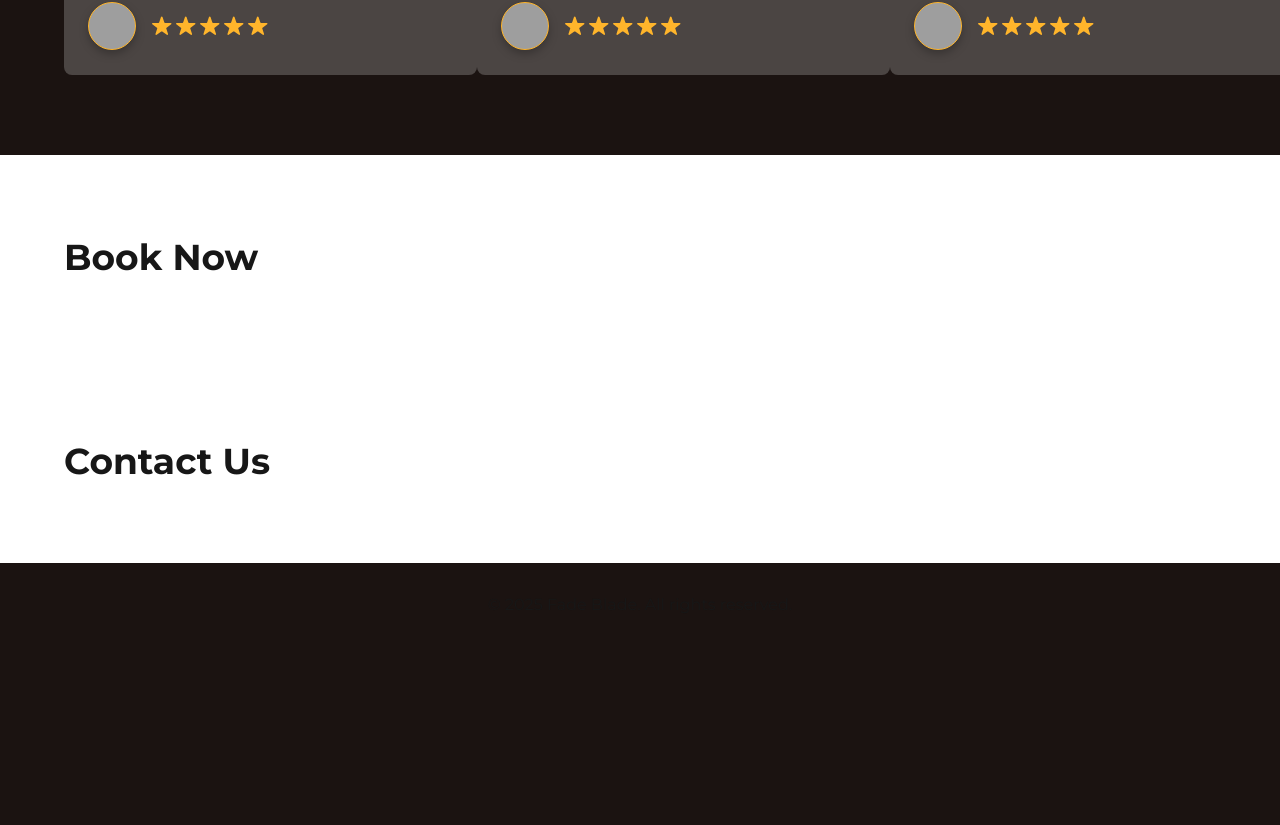
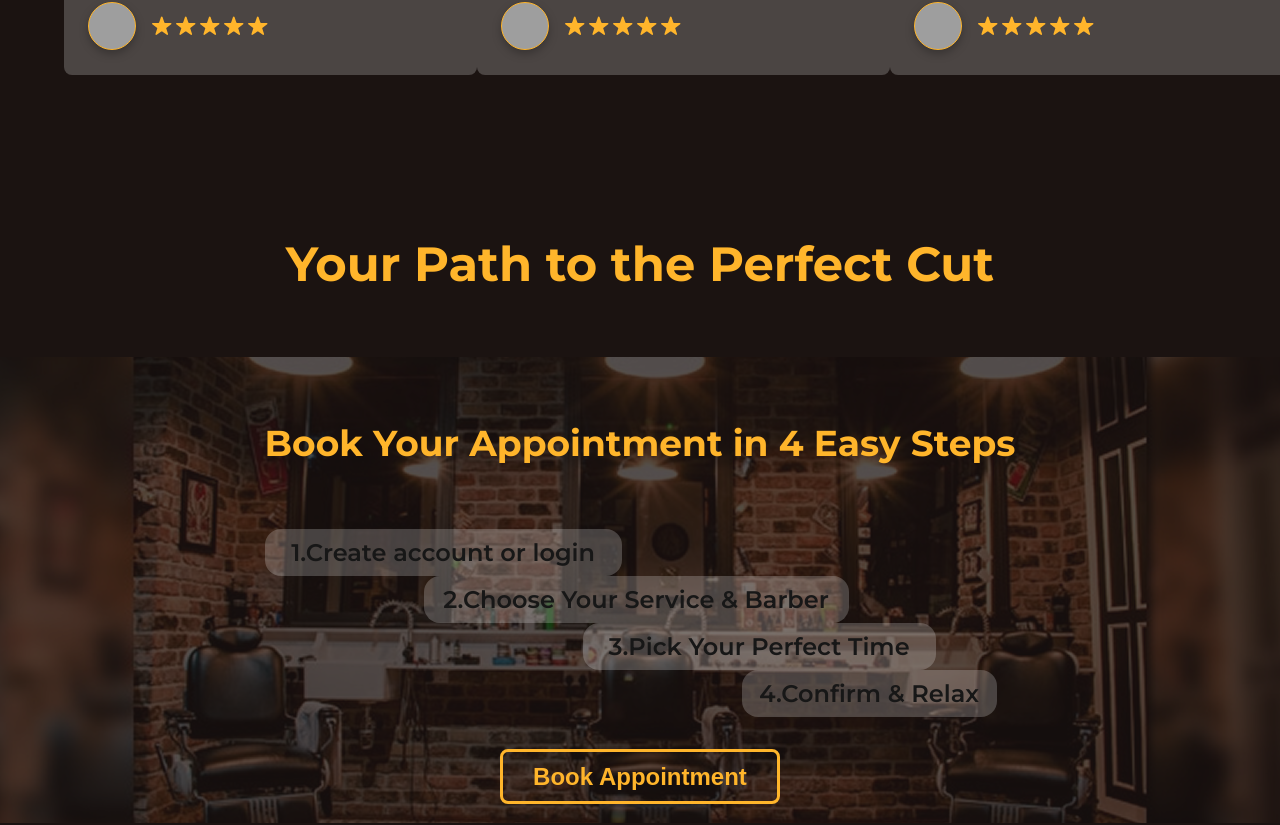
Before and after one commit to LataM88/fade-blade, a Next.js app: page / in a window 1280 px wide. Shown: the part 4216-5041 px from the top of the page. Before the commit the page ends 4862 px from the top, so only its background shows below. Built offline with nearby package versions, Linux system fonts and the light colour scheme; grey boxes are pictures that could not be loaded.

Commit message:
how to book zrobione

```diff
--- a/src/app/components/landing/BookingCTASection/BookingCTASection.module.css
+++ b/src/app/components/landing/BookingCTASection/BookingCTASection.module.css
@@ -1,10 +1,97 @@
 .section {
     padding: 80px 0;
-    background-color: var(--background);
+    background-color: var(--brown-secondary);
 }
 
 .container {
+    display: flex;
+    flex-direction: column;
+    justify-content: center;
+    align-items: center;
     max-width: 1200px;
     margin: 0 auto;
     padding: 0 24px;
 }
+
+.section h1 {
+    display: flex;
+    justify-content: center;
+    align-items: center;
+    color: var(--primary-yellow);
+    margin-bottom: 64px;
+}
+
+.content {
+    display: flex;
+    flex-direction: column;
+    align-items: center;
+    background-image: url('/images/booking-bg.png');
+    background-size: cover;
+    background-position: center;
+    width: 1312px;
+    height: 466px;
+}
+
+.contentHeader h2 {
+    color: var(--primary-yellow);
+    margin-top: 64px;
+}
+
+.contentSteps {
+    display: flex;
+    flex-direction: column;
+    margin-top: 64px;
+    font-size: 24px;
+    gap: 0px;
+    font-weight: 600;
+}
+
+.contentStep1 {
+    display: flex;
+    justify-content: center;
+    align-items: center;
+    background-color: var(--border-white-22);
+    border-radius: 16px;
+    width: 357px;
+    height: 47px;
+}
+
+.contentStep2 {
+    display: flex;
+    justify-content: center;
+    align-items: center;
+    margin-left: 159px;
+    background-color: var(--border-white-22);
+    border-radius: 16px;
+    width: 425px;
+    height: 47px;
+}
+
+.contentStep3 {
+    display: flex;
+    justify-content: center;
+    align-items: center;
+    margin-left: 318px;
+    background-color: var(--border-white-22);
+    border-radius: 16px;
+    width: 353px;
+    height: 47px;
+}
+
+.contentStep4 {
+    display: flex;
+    justify-content: center;
+    align-items: center;
+    margin-left: 477px;
+    background-color: var(--border-white-22);
+    border-radius: 16px;
+    width: 255px;
+    height: 47px;
+}
+
+.contentButton {
+    display: flex;
+    justify-content: center;
+    align-items: center;
+    margin-top: 32px;
+}
--- a/src/app/components/landing/BookingCTASection/BookingCTASection.tsx
+++ b/src/app/components/landing/BookingCTASection/BookingCTASection.tsx
@@ -1,10 +1,25 @@
 import styles from './BookingCTASection.module.css';
+import Button from '../../ui/Button';
 
 export default function BookingCTASection() {
     return (
         <section className={styles.section}>
             <div className={styles.container}>
-                <h2>Book Now</h2>
+                <h1>Your Path to the Perfect Cut</h1>
+                <div className={styles.content}>
+                    <div className={styles.contentHeader}>
+                        <h2>Book Your Appointment in 4 Easy Steps</h2>
+                        <div className={styles.contentSteps}>
+                            <div className={styles.contentStep1}><p>1.Create account or login</p></div>
+                            <div className={styles.contentStep2}><p>2.Choose Your Service & Barber</p></div>
+                            <div className={styles.contentStep3}><p>3.Pick Your Perfect Time</p></div>
+                            <div className={styles.contentStep4}><p>4.Confirm & Relax</p></div>
+                        </div>
+                        <div className={styles.contentButton}>
+                            <Button variant="booking-cta">Book Appointment</Button>
+                        </div>
+                    </div>
+                </div>
             </div>
         </section>
     );
--- a/src/app/components/ui/Button.module.css
+++ b/src/app/components/ui/Button.module.css
@@ -49,3 +49,23 @@
     background-color: var(--primary-yellow);
     color: var(--brown-secondary);
 }
+
+.booking-cta {
+    width: 280px;
+    height: 55px;
+    font-size: 24px;
+    font-weight: 600;
+    border-radius: 8px;
+    cursor: pointer;
+    background-color: transparent;
+    color: var(--primary-yellow);
+    border: 3px solid var(--primary-yellow);
+}
+
+.booking-cta:hover {
+    box-shadow:
+        0 0 2px var(--primary-yellow),
+        0 0 4px var(--primary-yellow),
+        0 0 8px var(--primary-yellow),
+        0 0 16px var(--primary-yellow);
+}
--- a/src/app/components/ui/Button.tsx
+++ b/src/app/components/ui/Button.tsx
@@ -2,7 +2,7 @@ import styles from './Button.module.css';
 import React, { ButtonHTMLAttributes } from 'react';
 
 type ButtonProps = {
-    variant?: 'book-appointment' | 'portfolio' | 'gallery' | 'login';
+    variant?: 'book-appointment' | 'portfolio' | 'gallery' | 'booking-cta';
 } & ButtonHTMLAttributes<HTMLButtonElement>;
 
 const Button: React.FC<ButtonProps> = ({ children, variant = 'book-appointment', ...props }) => {
```
